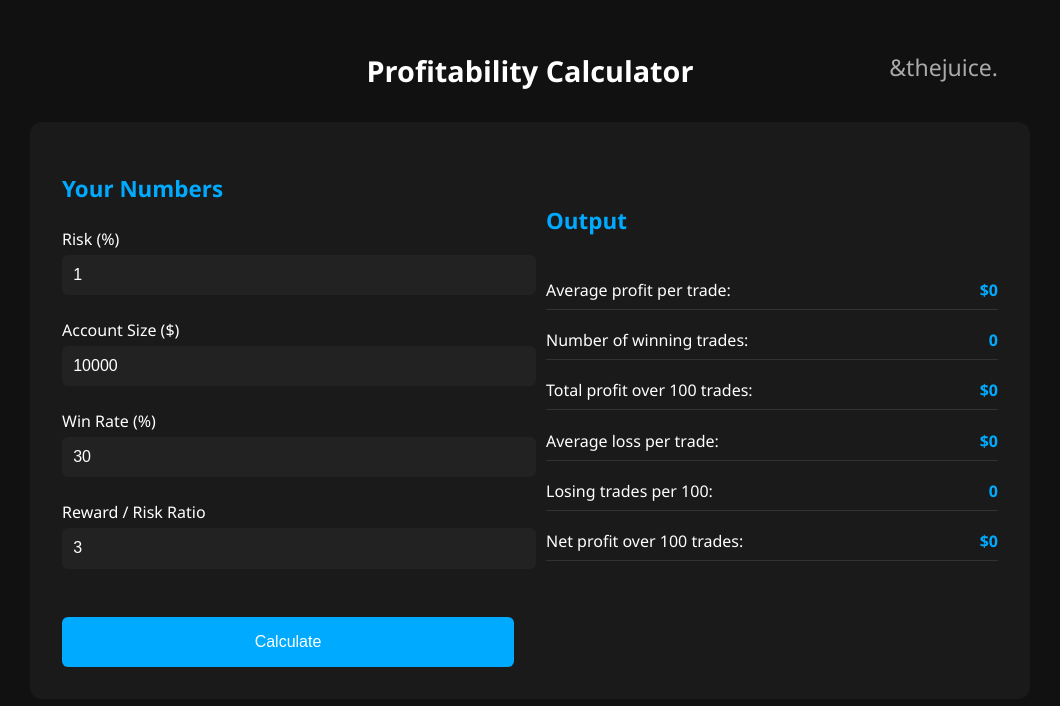
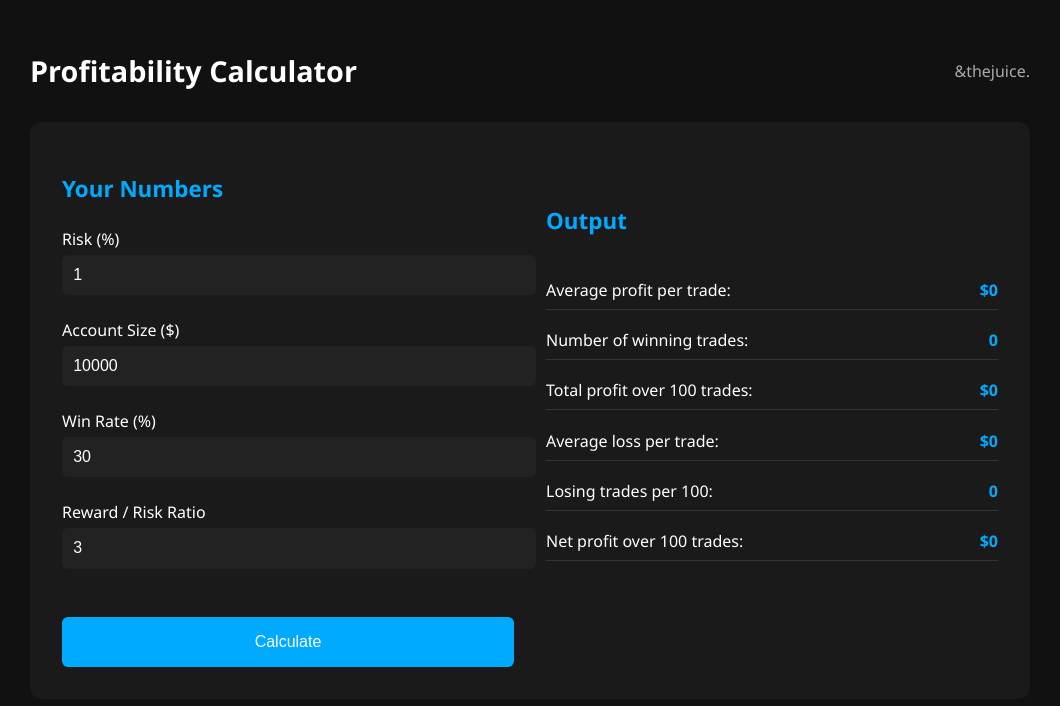
Before and after one commit to Sb289s/profitability-calculator, a plain HTML site: page index.html in a window 1280 px wide. Shown: the whole page, without its empty margins (110-1170 px from the left). Drawn offline with Linux system fonts and the light colour scheme.

Commit message:
Update style.css for logo on phone

```diff
--- a/style.css
+++ b/style.css
@@ -16,14 +16,17 @@ h1 {
   margin-bottom: 2rem;
   position: relative;
   font-size: 1.8rem;
+  display: flex;
+  flex-direction: column;
+  align-items: center;
+  gap: 0.5rem;
 }
 
 .logo {
-  position: absolute;
-  right: 2rem;
-  font-size: 0.8em;
+  font-size: 0.9em;
   color: #aaa;
   font-weight: normal;
+  position: static;
 }
 
 .calculator {
@@ -118,4 +121,16 @@ button {
   .calculator {
     flex-wrap: nowrap;
   }
+
+  h1 {
+    flex-direction: row;
+    justify-content: space-between;
+    align-items: center;
+  }
+
+  .logo {
+    position: static;
+    font-size: 1rem;
+    color: #aaa;
+  }
 }
```
